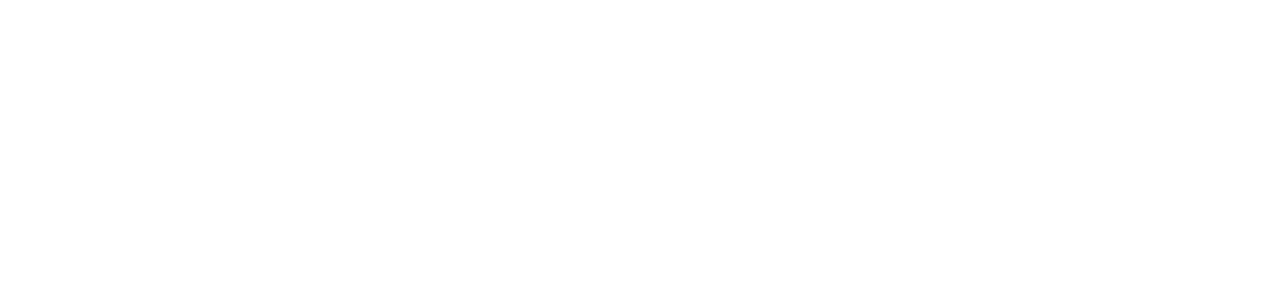
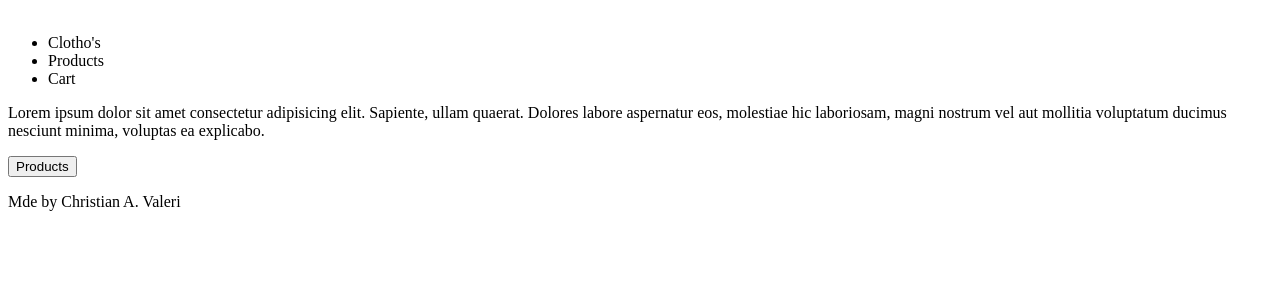
Before and after one commit to MortalChris/Shopping-Cart, a React (Vite) app: page / in a window 1280 px wide. Shown: the top 300 px of the page. Built offline with nearby package versions, Linux system fonts and the light colour scheme.

Commit message:
Simple template of main page

```diff
--- a/src/App.jsx
+++ b/src/App.jsx
@@ -6,7 +6,25 @@
 function App() {
   return (
     <>
-
+      <div id="navbar">
+        <ul>
+          <div id="left-nav">
+            <img src="" alt="" />
+            <li><a>Clotho's</a></li>
+          </div>
+          <div id="right-nav">
+            <li><a>Products</a></li>
+            <li><a>Cart</a></li>
+          </div>
+        </ul>
+        <div id="hero">
+          <p>Lorem ipsum dolor sit amet consectetur adipisicing elit. Sapiente, ullam quaerat. Dolores labore aspernatur eos, molestiae hic laboriosam, magni nostrum vel aut mollitia voluptatum ducimus nesciunt minima, voluptas ea explicabo.</p>
+          <button>Products</button>
+        </div>
+        <footer>
+          <p>Mde by Christian A. Valeri</p>
+        </footer>
+      </div>
     </>
   )
 }
```
Also changed, not shown: plan.txt (added).
